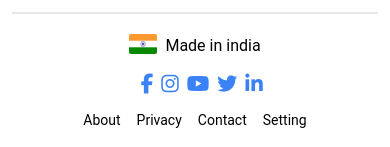
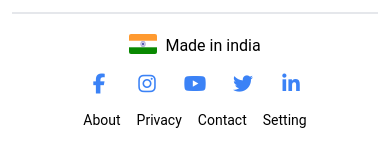
Before and after one commit to kunj2807/Frontend-task, a React (Create React App) app: page / in a window 390 px wide. Shown: the part 694-841 px from the top of the page. Built offline with nearby package versions, Linux system fonts and the light colour scheme.

Commit message:
footer responsive

```diff
--- a/src/components/Home.js
+++ b/src/components/Home.js
@@ -80,7 +80,7 @@ function Home({ languages }) {
                     <img className='m-0 h-5 w-7 rounded-sm' src="/flag.png" alt="" />
                     <span className='ml-2'>Made in india</span>
                 </div>
-                <div className="social-media flex mt-3 mx-auto  w-1/3">
+                <div className="social-media flex mt-3 mx-auto md:w-1/3">
                     <div className='w-10 flex justify-center  hover:bg-blue-100 rounded-md mx-1  hover:shadow-sm hover:shadow-black'>
                         <i className="fa-brands fa-facebook-f text-xl cursor-pointer text-blue-500"></i>
                     </div>
```
